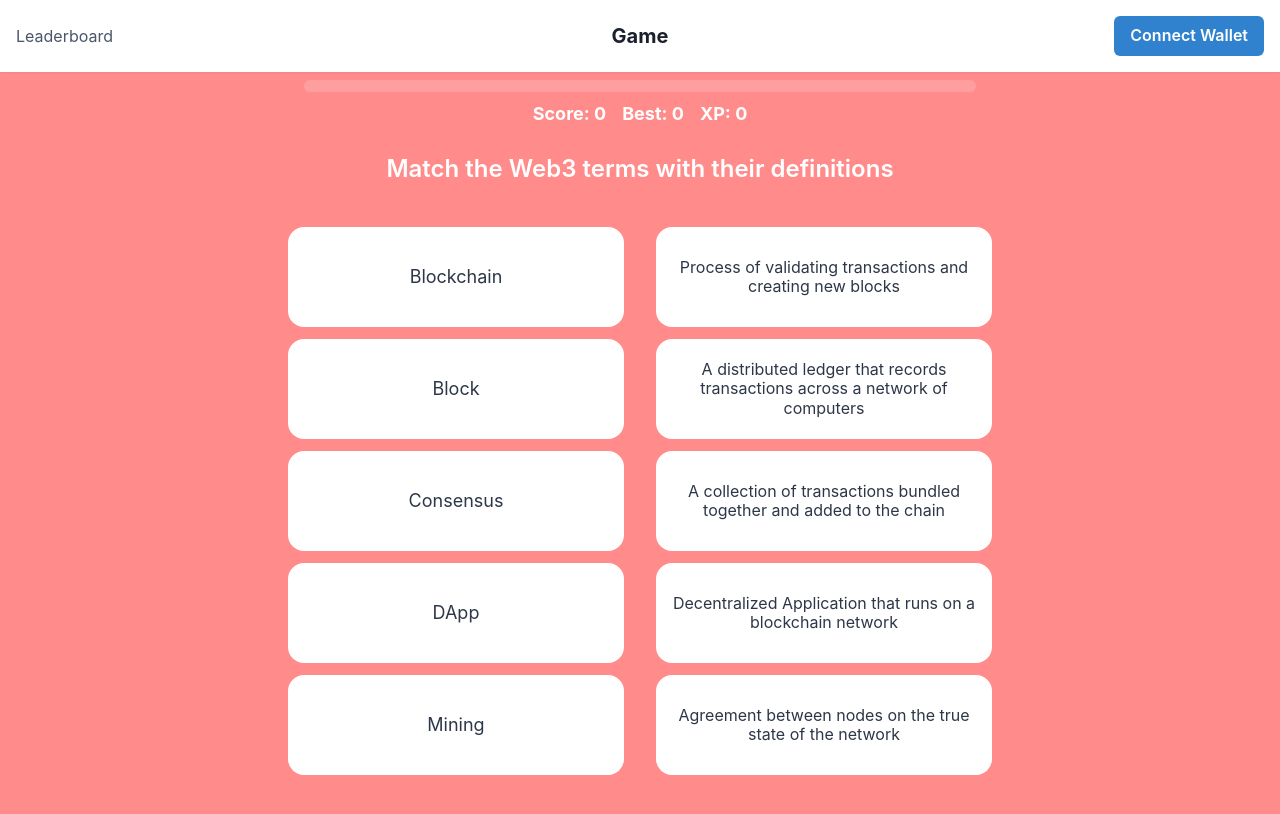
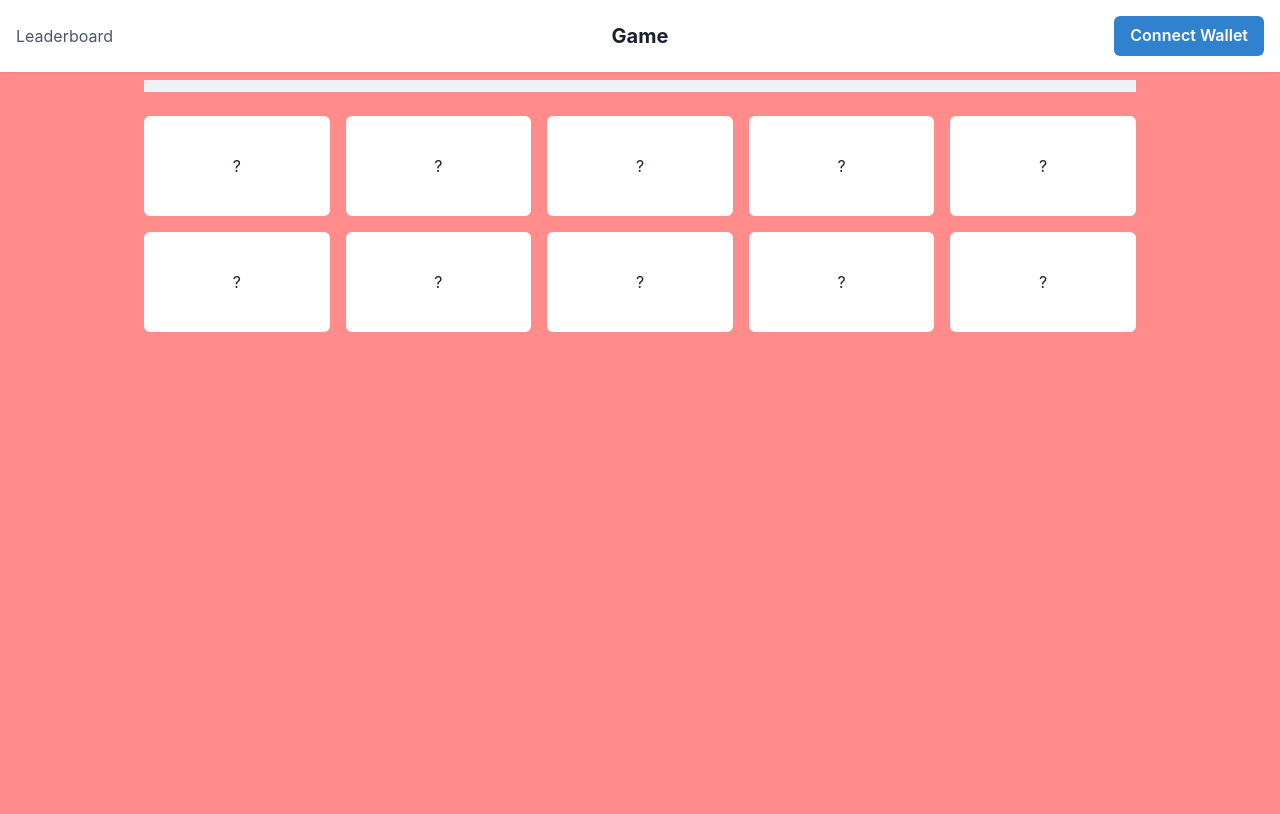
Before and after one commit to gayatrigt/match-maker, a React (Vite) app: page / in a window 1280 px wide. Both pictures are taken after a click on the button "Start Game". Shown: the top 814 px of the page. Built offline with nearby package versions, Linux system fonts and the light colour scheme; no server answers.

Commit message:
Remove NFT functionality and clean up related code

```diff
--- a/src/components/ClaimNFT.tsx
+++ /dev/null
@@ -1,68 +0,0 @@
-import { Button, Text, VStack, useToast } from '@chakra-ui/react';
-import { usePrivy } from '@privy-io/react-auth';
-import { useGame } from '../context/GameContext';
-import { usePlayerStats } from '../hooks/usePlayerStats';
-
-export const ClaimNFT = () => {
-  const { user } = usePrivy();
-  const { score } = useGame();
-  const { markNFTMinted } = usePlayerStats();
-  const toast = useToast();
-
-  const handleClaim = async () => {
-    if (!user?.wallet?.address) {
-      toast({
-        title: "Error",
-        description: "Please connect your wallet first",
-        status: "error",
-        duration: 3000,
-        isClosable: true,
-      });
-      return;
-    }
-
-    try {
-      // Mark NFT as minted in the database
-      await markNFTMinted();
-
-      toast({
-        title: "Success!",
-        description: "NFT claimed successfully!",
-        status: "success",
-        duration: 3000,
-        isClosable: true,
-      });
-    } catch (error) {
-      console.error('Error claiming NFT:', error);
-      toast({
-        title: "Error",
-        description: "Failed to claim NFT. Please try again.",
-        status: "error",
-        duration: 3000,
-        isClosable: true,
-      });
-    }
-  };
-
-  if (score < 100) {
-    return null;
-  }
-
-  return (
-    <VStack spacing={4} bg="white" p={6} borderRadius="xl" boxShadow="lg">
-      <Text fontSize="xl" fontWeight="bold" color="gray.800">
-        🎉 Congratulations!
-      </Text>
-      <Text textAlign="center" color="gray.600">
-        You've reached 100 points! Claim your NFT achievement.
-      </Text>
-      <Button
-        colorScheme="purple"
-        size="lg"
-        onClick={handleClaim}
-      >
-        Claim NFT
-      </Button>
-    </VStack>
-  );
-};
--- a/src/components/Game.tsx
+++ b/src/components/Game.tsx
@@ -15,7 +15,6 @@ import { useGame } from '../context/GameContext';
 import { usePrivy } from '@privy-io/react-auth';
 import { usePlayerStats } from '../hooks/usePlayerStats';
 import { ALL_WORD_PAIRS } from '../data/wordPairs';
-import { ClaimNFT } from './ClaimNFT';
 
 interface Card {
   id: number;
@@ -40,7 +39,6 @@ const Game = () => {
   const [showSaveScore, setShowSaveScore] = useState(false);
   const [correctAnswer, setCorrectAnswer] = useState<string>('');
   const [highestScore, setHighestScore] = useState(0);
-  const [isGameCompleted, setIsGameCompleted] = useState(false);
 
   const {
     cards,
@@ -235,12 +233,6 @@ const Game = () => {
     }
   }, [matchedPairs]);
 
-  useEffect(() => {
-    if (score >= 100 && !isGameCompleted) {
-      setIsGameCompleted(true);
-    }
-  }, [score]);
-
   const getCardColor = (card: Card) => {
     if (card.isMatched) return 'green.100';
     if (card.isIncorrect) return 'red.100';
@@ -248,187 +240,67 @@ const Game = () => {
     return 'white';
   };
 
-  const getCardAnimation = (card: Card) => {
-    if (card.isMatched || card.isIncorrect) {
-      return `${pulseAnimation} 0.5s ease-in-out`;
-    }
-    return 'none';
-  };
-
   return (
-    <Box minH="100vh" bg="#FF8B8B">
-      <Container maxW="container.md" py={{ base: 16, md: 20 }} px={{ base: 4, md: 6 }}>
-        <VStack spacing={6}>
-          {/* Top bar */}
-          <HStack w="full" justify="space-between" color="white">
-            <VStack spacing={2} w="full" px={{ base: 2, md: 6 }}>
-              <Progress
-                value={(matchedPairs / 5) * 100}
-                size="md"
-                colorScheme="whiteAlpha"
-                bg="whiteAlpha.300"
-                borderRadius="full"
-                w="full"
-              />
-              <HStack spacing={4} justify="center" fontSize={{ base: "sm", md: "lg" }}>
-                <Text color="white" fontWeight="bold">
-                  Score: {score}
+    <Container maxW="container.lg" py={8}>
+      <VStack spacing={6} align="stretch">
+        {!gameStarted ? (
+          <VStack spacing={4}>
+            <Text fontSize="2xl" fontWeight="bold">
+              Memory Game
             </Text>
-                <Text color="white" fontWeight="bold">
-                  Best: {highestScore}
-                </Text>
-                <Text color="white" fontWeight="bold">
-                  XP: {stats.xp}
-                </Text>
-              </HStack>
-            </VStack>
-          </HStack>
-
-          {/* Instructions */}
-          <Text
-            color="white"
-            fontSize={{ base: "lg", md: "2xl" }}
-            fontWeight="semibold"
-            textAlign="center"
-            mb={4}
-          >
-            Match the Web3 terms with their definitions
-          </Text>
-
-          {/* Game grid */}
-          <SimpleGrid
-            columns={2}
-            spacing={{ base: 4, md: 8 }}
-            w="full"
-            px={{ base: 0, md: 2 }}
-          >
-            {/* Terms Column */}
-            <VStack spacing={{ base: 2, md: 3 }} align="stretch">
-              {cards.filter(card => card.type === 'term').map((card) => (
-                <Button
-                  key={card.id}
-                  w="full"
-                  h={{ base: "80px", md: "100px" }}
-                  bg={getCardColor(card)}
-                  color="gray.700"
-                  fontSize={{ base: "sm", md: "lg" }}
-                  fontWeight="normal"
-                  borderRadius="2xl"
-                  _hover={{ bg: getCardColor(card) }}
-                  _active={{ bg: getCardColor(card) }}
-                  boxShadow="none"
-                  onClick={() => handleCardClick(cards.indexOf(card))}
-                  disabled={card.isMatched || !gameStarted}
-                  p={{ base: 2, md: 4 }}
-                  whiteSpace="normal"
-                  textAlign="center"
-                  border="none"
-                  transition="all 0.2s"
-                  animation={getCardAnimation(card)}
-                >
-                  {card.text}
-                </Button>
-              ))}
-            </VStack>
-
-            {/* Definitions Column */}
-            <VStack spacing={{ base: 2, md: 3 }} align="stretch">
-              {cards.filter(card => card.type === 'definition').map((card) => (
-                <Button
-                  key={card.id}
-                  w="full"
-                  h={{ base: "80px", md: "100px" }}
-                  bg={getCardColor(card)}
-                  color="gray.700"
-                  fontSize={{ base: "xs", md: "md" }}
-                  fontWeight="normal"
-                  borderRadius="2xl"
-                  _hover={{ bg: getCardColor(card) }}
-                  _active={{ bg: getCardColor(card) }}
-                  boxShadow="none"
-                  onClick={() => handleCardClick(cards.indexOf(card))}
-                  disabled={card.isMatched || !gameStarted}
-                  p={{ base: 2, md: 4 }}
-                  whiteSpace="normal"
-                  textAlign="center"
-                  border="none"
-                  transition="all 0.2s"
-                  animation={getCardAnimation(card)}
-                >
-                  {card.text}
-                </Button>
-              ))}
-            </VStack>
-          </SimpleGrid>
-
-          {/* Start button */}
-          {!gameStarted && (
-            <Button
-              position="fixed"
-              bottom={8}
-              left="50%"
-              transform="translateX(-50%)"
-              bg="white"
-              color="gray.700"
-              size={{ base: "md", md: "lg" }}
-              fontSize={{ base: "lg", md: "xl" }}
-              py={{ base: 5, md: 7 }}
-              px={{ base: 8, md: 12 }}
-              borderRadius="2xl"
-              onClick={startGame}
-            >
+            <Button colorScheme="blue" onClick={startGame}>
               Start Game
             </Button>
+          </VStack>
+        ) : (
+          <>
+            <HStack justify="space-between">
+              <Text>Set: {currentSet + 1}</Text>
+              <Text>Score: {score}</Text>
+              {user?.wallet?.address && (
+                <Text>High Score: {highestScore}</Text>
               )}
-
-          {/* Error Dialog */}
-          {showSaveScore && (
+            </HStack>
+            <Progress value={(matchedPairs / 5) * 100} colorScheme="green" />
+            <SimpleGrid columns={5} spacing={4}>
+              {cards.map((card) => (
                 <Box
-              position="fixed"
-              top="50%"
-              left="50%"
-              transform="translate(-50%, -50%)"
-              bg="white"
-              p={{ base: 4, md: 6 }}
-              borderRadius="xl"
-              boxShadow="xl"
-              zIndex={10}
+                  key={card.id}
+                  p={4}
+                  bg={getCardColor(card)}
+                  borderRadius="md"
+                  cursor={card.isMatched ? 'default' : 'pointer'}
+                  onClick={() => handleCardClick(card.id)}
                   textAlign="center"
-              mx={4}
-              maxW="90vw"
+                  height="100px"
+                  display="flex"
+                  alignItems="center"
+                  justifyContent="center"
+                  transition="all 0.2s"
+                  animation={
+                    card.isSelected
+                      ? `${pulseAnimation} 0.5s ease-in-out`
+                      : undefined
+                  }
+                  _hover={
+                    !card.isMatched && !isProcessing
+                      ? { transform: 'scale(1.05)' }
+                      : undefined
+                  }
                 >
-              <VStack spacing={4}>
-                <Text fontSize={{ base: "lg", md: "xl" }} fontWeight="bold" color="gray.700">
-                  Wrong Match!
-                </Text>
-                <VStack spacing={2}>
-                  <Text color="gray.600" fontSize={{ base: "sm", md: "md" }}>
-                    The correct match was:
-                  </Text>
-                  <Text color="blue.600" fontWeight="semibold" fontSize={{ base: "sm", md: "md" }}>
-                    {cards[selectedCards[0]]?.text} → {correctAnswer}
-                  </Text>
-                </VStack>
-                <Button
-                  colorScheme="blue"
-                  onClick={() => {
-                    setScore(0);
-                    setMatchedPairs(0);
-                    initializeGame(currentSet);
-                    setShowSaveScore(false);
-                  }}
-                  size={{ base: "sm", md: "md" }}
-                >
-                  Restart Set
-                </Button>
-              </VStack>
+                  <Text>{card.isSelected || card.isMatched ? card.text : '?'}</Text>
+                </Box>
+              ))}
+            </SimpleGrid>
+            {showSaveScore && correctAnswer && (
+              <Box textAlign="center" color="red.500">
+                <Text>Incorrect match! The correct match was: {correctAnswer}</Text>
               </Box>
             )}
-
-          <ClaimNFT />
+          </>
+        )}
       </VStack>
     </Container>
-    </Box>
   );
 };
 
```
Also changed, not shown: src/hooks/useNFTContract.ts (deleted, +0 -60 lines), 1 other file (tests, documents, lock files or other folders). Lines whose indentation alone changed are shown as unchanged.
